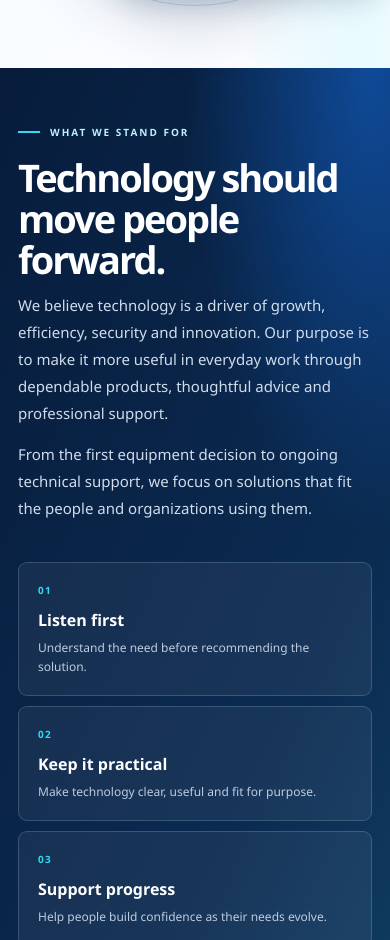
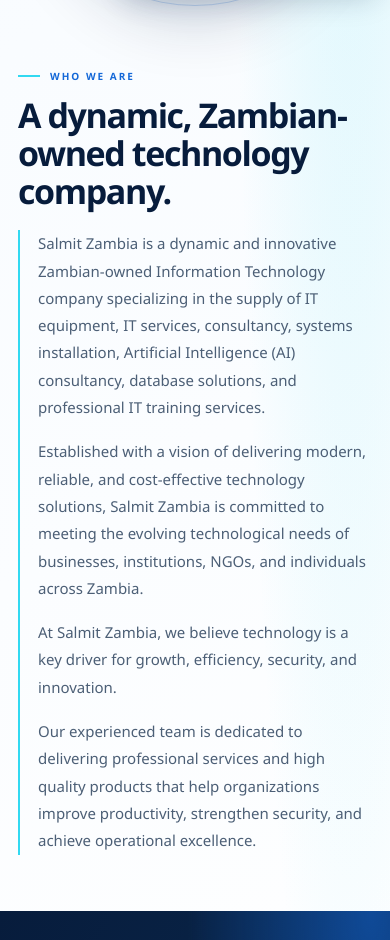
Before and after one commit to salmitzambia/salmit, a plain HTML site: page about.html in a window 390 px wide. Shown: the part 1144-2084 px from the top of the page. Drawn offline with Linux system fonts and the light colour scheme.

Commit message:
Add full company overview to About page

```diff
--- a/about.html
+++ b/about.html
@@ -38,6 +38,16 @@
         <span class="about-page-orbit about-page-orbit-one" aria-hidden="true"></span><span class="about-page-orbit about-page-orbit-two" aria-hidden="true"></span>
         <img src="service-images/image19.jpeg" alt="Salmit Zambia technician working on network equipment" fetchpriority="high">
         <div class="about-photo-label"><span class="about-photo-mark">SZ</span><span><strong>Technology, made practical.</strong><small>Lusaka, Zambia</small></span></div>
+      </div>
+    </section>
+
+    <section class="about-company-story" aria-labelledby="about-company-story-title">
+      <div class="about-company-story-heading"><p class="eyebrow eyebrow-dark"><span></span> WHO WE ARE</p><h2 id="about-company-story-title">A dynamic, Zambian-owned technology company.</h2></div>
+      <div class="about-company-story-copy">
+        <p>Salmit Zambia is a dynamic and innovative Zambian-owned Information Technology company specializing in the supply of IT equipment, IT services, consultancy, systems installation, Artificial Intelligence (AI) consultancy, database solutions, and professional IT training services.</p>
+        <p>Established with a vision of delivering modern, reliable, and cost-effective technology solutions, Salmit Zambia is committed to meeting the evolving technological needs of businesses, institutions, NGOs, and individuals across Zambia.</p>
+        <p>At Salmit Zambia, we believe technology is a key driver for growth, efficiency, security, and innovation.</p>
+        <p>Our experienced team is dedicated to delivering professional services and high quality products that help organizations improve productivity, strengthen security, and achieve operational excellence.</p>
       </div>
     </section>
 
--- a/styles.css
+++ b/styles.css
@@ -411,6 +411,13 @@ h1, h2, h3, h4, .brand-name { font-family: "Aptos Display", "Aptos", "Segoe UI V
 .about-photo-label strong, .about-photo-label small { display: block; }
 .about-photo-label strong { font-size: 12px; }
 .about-photo-label small { margin-top: 2px; color: #c5d5e7; font-size: 10px; }
+.about-company-story { width: min(1200px, calc(100% - 48px)); margin: 0 auto; display: grid; grid-template-columns: .82fr 1.18fr; gap: clamp(38px, 7vw, 96px); padding: 0 0 82px; }
+.about-company-story-heading { position: sticky; top: 120px; align-self: start; }
+.about-company-story-heading .eyebrow { margin-bottom: 12px; }
+.about-company-story-heading h2 { max-width: 410px; margin: 0; color: var(--navy); font-size: clamp(30px, 3.7vw, 42px); line-height: 1.12; letter-spacing: -1.4px; }
+.about-company-story-copy { max-width: 690px; padding-left: 27px; border-left: 2px solid var(--cyan); }
+.about-company-story-copy p { margin: 0 0 17px; color: #4c5f76; font-size: 16px; line-height: 1.82; }
+.about-company-story-copy p:last-child { margin-bottom: 0; }
 .about-purpose { padding: 76px max(24px, calc((100% - 1200px) / 2)) 68px; background: radial-gradient(ellipse at 95% 0, rgba(20,104,216,.55), transparent 35%), linear-gradient(115deg, #071c3c, #0b2b51 72%, #103b60); color: white; }
 .about-purpose-inner { display: grid; grid-template-columns: 1fr 1fr; align-items: start; gap: 70px; }
 .about-purpose-heading .eyebrow, .about-people-copy .eyebrow, .about-final-cta .eyebrow { color: #bdeffc; }
@@ -454,6 +461,7 @@ h1, h2, h3, h4, .brand-name { font-family: "Aptos Display", "Aptos", "Segoe UI V
   .about-page-hero { min-height: 560px; gap: 28px; }
   .about-page-copy h1 { font-size: clamp(46px, 6vw, 62px); letter-spacing: -3px; }
   .about-purpose-inner, .about-people { gap: 38px; }
+  .about-company-story { gap: 35px; }
   .about-capability-grid { grid-template-columns: repeat(2, minmax(0, 1fr)); }
   .about-profile-links { grid-template-columns: repeat(3, minmax(0, 1fr)); }
 }
@@ -463,6 +471,11 @@ h1, h2, h3, h4, .brand-name { font-family: "Aptos Display", "Aptos", "Segoe UI V
   .about-page-lede { font-size: 18px; }
   .about-page-visual { width: min(100%, 420px); justify-self: center; }
   .about-photo-label { right: -1%; bottom: 7%; }
+  .about-company-story { width: min(100% - 36px, 600px); grid-template-columns: 1fr; gap: 20px; padding-bottom: 56px; }
+  .about-company-story-heading { position: static; }
+  .about-company-story-heading h2 { font-size: 34px; }
+  .about-company-story-copy { padding-left: 18px; }
+  .about-company-story-copy p { font-size: 15px; }
   .about-purpose { padding: 56px 18px; }
   .about-purpose-inner { grid-template-columns: 1fr; gap: 12px; }
   .about-purpose-heading h2, .about-people-copy h2 { font-size: 38px; }
```
